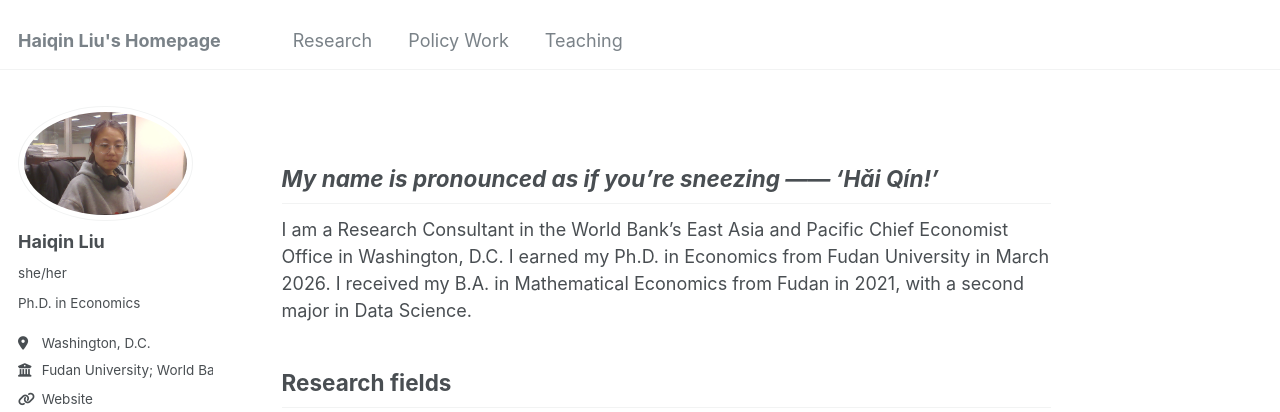
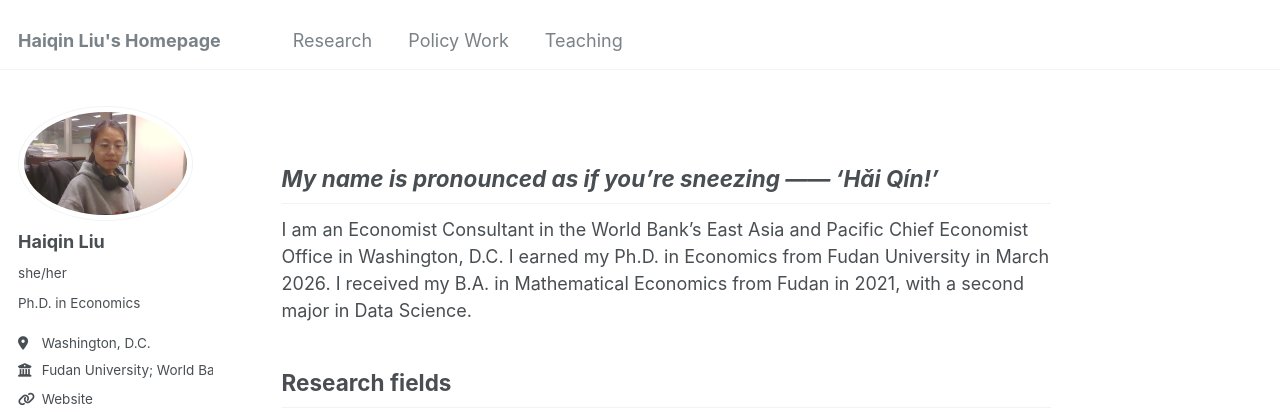
Before and after one commit to liuhaiqinFDU/liuhaiqinFDU.github.io, a Jekyll site: the page built from about.md, in a window 1280 px wide and 900 px high. Shown: the top 412 px of the window. Built offline with Jekyll 4.4.1, drawn with Linux system fonts in a browser that asks for light colours; some web fonts are replaced.

Commit message:
Update about.md

```diff
--- a/about.md
+++ b/about.md
@@ -9,7 +9,7 @@
 
 ## *My name is pronounced as if you're sneezing —— 'Hǎi Qín!'*
 
-I am a Research Consultant in the World Bank’s East Asia and Pacific Chief Economist Office in Washington, D.C. I earned my Ph.D. in Economics from Fudan University in March 2026. I received my B.A. in Mathematical Economics from Fudan in 2021, with a second major in Data Science.
+I am an Economist Consultant in the World Bank’s East Asia and Pacific Chief Economist Office in Washington, D.C. I earned my Ph.D. in Economics from Fudan University in March 2026. I received my B.A. in Mathematical Economics from Fudan in 2021, with a second major in Data Science.
 
 
 
```
